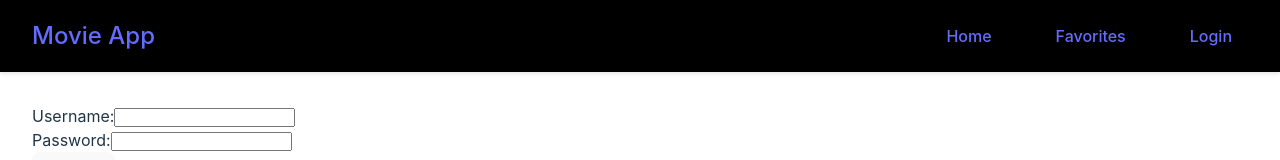
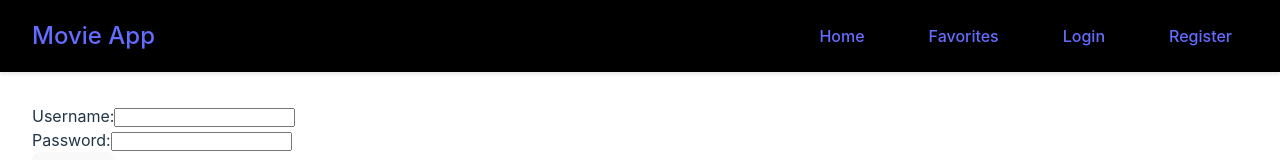
Before and after one commit to sean-ssekyanzi/ridexa, a React (Vite) app in the folder Frontend/frontend/: page /login in a window 1280 px wide. Shown: the top 160 px of the page. Built offline with nearby package versions, Linux system fonts and the light colour scheme.

Commit message:
feat: added register component to navbar

```diff
--- a/Frontend/frontend/src/components/NavBar.jsx
+++ b/Frontend/frontend/src/components/NavBar.jsx
@@ -10,6 +10,7 @@ function NavBar() {
             <Link to="/" className="nav-link">Home</Link>
             <Link to="/favorites" className="nav-link">Favorites</Link>
             <Link to="/login" className="nav-link">Login</Link>
+            <Link to="/register" className="nav-link">Register</Link>
         </div>
     </nav>
 }
```
